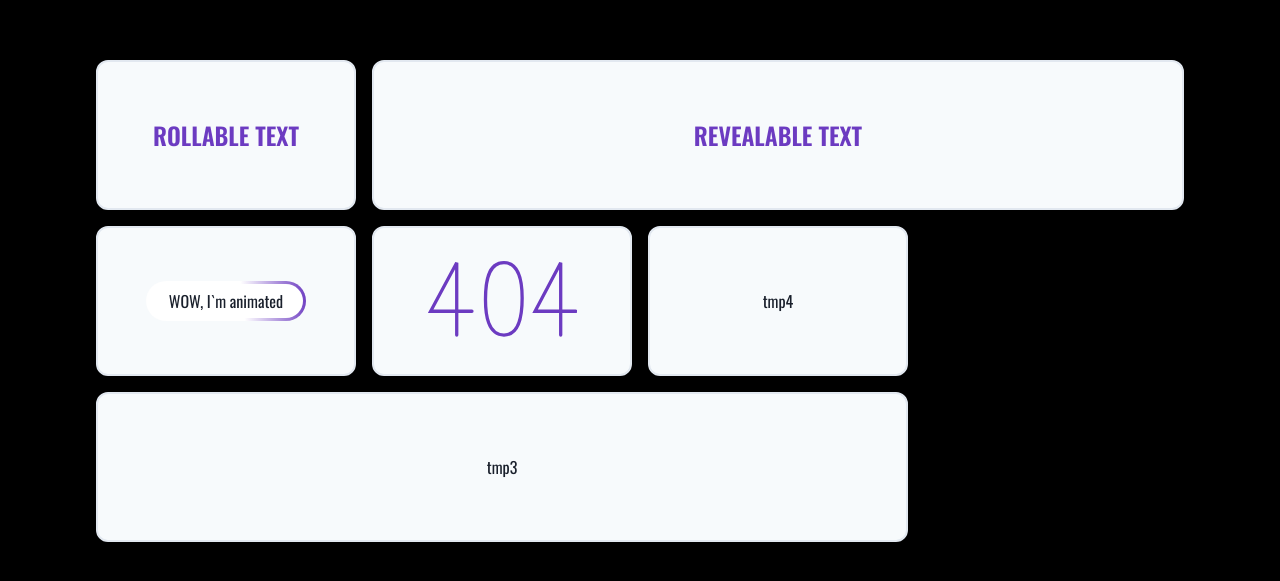
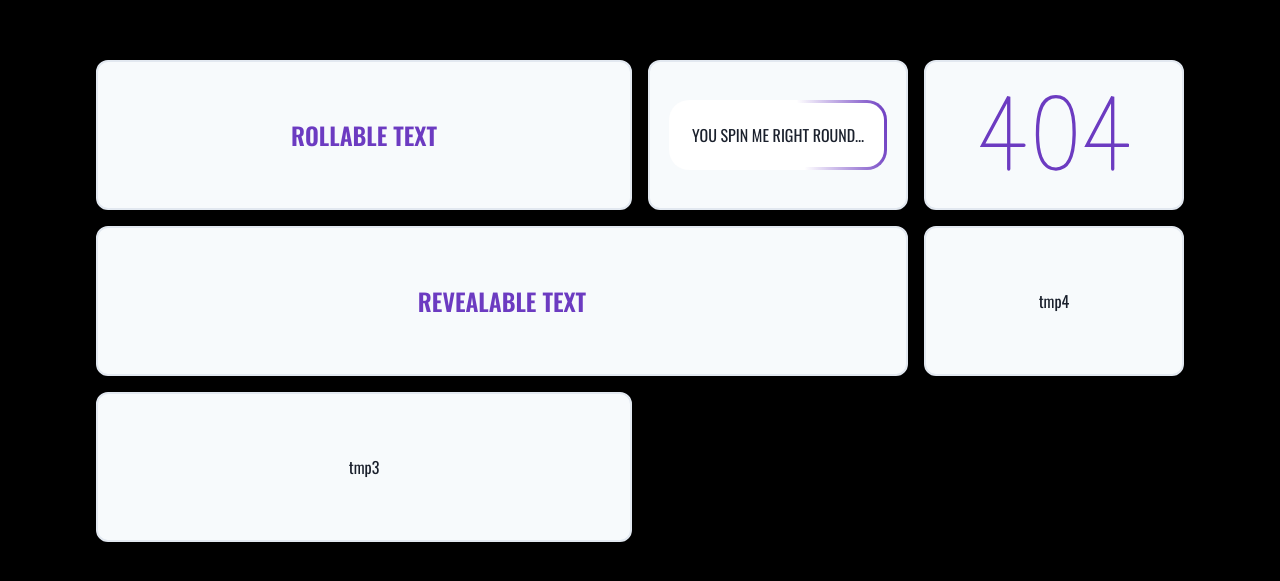
Before and after one commit to YuliaKletsova/Favorite_Animations, a Next.js app: page / in a window 1280 px wide. Shown: the part 119-700 px from the top of the page. Built offline with nearby package versions, Linux system fonts and the light colour scheme.

Commit message:
update components

```diff
--- a/next.config.mjs
+++ b/next.config.mjs
@@ -1,6 +1,4 @@
 /** @type {import('next').NextConfig} */
-const nextConfig = {
-    ssg: false,
-};
+const nextConfig = {};
 
 export default nextConfig;
--- a/src/components/BorderedButton.tsx
+++ b/src/components/BorderedButton.tsx
@@ -1,7 +1,15 @@
+'use client';
+import { CSSProperties } from 'react';
 import { motion } from 'framer-motion';
 import { COLORS } from '~/constants';
 
-export const BorderedButton = () => (
+export const BorderedButton = ({
+    text,
+    style,
+}: {
+    text: string;
+    style?: CSSProperties;
+}) => (
     <motion.div
         initial={{
             backgroundImage: `linear-gradient(to right, white, white), linear-gradient(0deg, ${COLORS.violet}, white 40%)`,
@@ -16,17 +24,17 @@ export const BorderedButton = () => (
             repeat: Infinity,
         }}
         style={{
-            border: '3px solid transparent',
-            borderRadius: '20px',
-            backgroundClip: 'padding-box, border-box',
-            backgroundOrigin: 'padding-box, border-box',
-            width: 160,
-            height: 40,
             display: 'flex',
             justifyContent: 'center',
             alignItems: 'center',
+            padding: '20px',
+            borderRadius: '20px',
+            ...(style ? style : {}),
+            border: `3px solid transparent`,
+            backgroundClip: 'padding-box, border-box',
+            backgroundOrigin: 'padding-box, border-box',
         }}
     >
-        WOW, I`m animated
+        {text}
     </motion.div>
 );
--- a/src/components/NotFound.tsx
+++ b/src/components/NotFound.tsx
@@ -1,4 +1,5 @@
-import { useState } from 'react';
+'use client';
+import { SVGProps, useState } from 'react';
 import { motion } from 'framer-motion';
 import { COLORS } from '~/constants';
 
@@ -18,24 +19,33 @@ const pathVariants = {
     },
 };
 
-export const NotFound = () => {
+export const NotFound = ({
+    width,
+    height,
+    strokeWidth,
+    strokeLinecap,
+    stroke,
+}: Pick<
+    SVGProps<SVGSVGElement>,
+    'width' | 'height' | 'strokeWidth' | 'strokeLinecap' | 'stroke'
+>) => {
     const [isHovered, setIsHovered] = useState(false);
 
     return (
         <motion.svg
             onMouseEnter={() => setIsHovered(true)}
             onMouseLeave={() => setIsHovered(false)}
-            width="150"
-            height="200"
+            width={width || '150'}
+            height={height || '200'}
             viewBox="0 0 454 250"
-            strokeWidth="10"
-            stroke={COLORS.violet}
+            strokeWidth={strokeWidth || '10'}
+            strokeLinecap={strokeLinecap || 'round'}
+            stroke={stroke || COLORS.violet}
             fill="none"
             xmlns="http://www.w3.org/2000/svg"
         >
             <motion.path
                 d="M89.9778 228V9L11 156H136.089"
-                strokeLinecap="round"
                 variants={pathVariants}
                 initial="visible"
                 animate={isHovered ? 'hidden' : ''}
@@ -48,7 +58,6 @@ export const NotFound = () => {
             />
             <motion.path
                 d="M404.659 228V9L327 156H450"
-                strokeLinecap="round"
                 variants={pathVariants}
                 initial="visible"
                 animate={isHovered ? 'hidden' : ''}
--- a/src/components/RevealableText.tsx
+++ b/src/components/RevealableText.tsx
@@ -1,22 +1,40 @@
 'use client';
-import { useState } from 'react';
+import { CSSProperties, useState } from 'react';
 import { motion } from 'framer-motion';
 import { COLORS } from '~/constants';
 
-export const RevealableText = ({ text }: { text: string[] }) => {
+export const RevealableText = ({
+    text,
+    animationDuration,
+    style,
+    type,
+}: {
+    text: string;
+    animationDuration?: number;
+    style?: CSSProperties;
+    type: 'symbol' | 'word';
+}) => {
     const [isHovered, setIsHovered] = useState(false);
+    const separator = type === 'symbol' ? '' : ' ';
+
+    let parts = text.split(separator);
+    if (type === 'word') {
+        parts = parts.map((part, i) =>
+            i !== parts.length - 1 ? part + ' ' : part
+        );
+    }
 
     return (
         <div
             onMouseEnter={() => setIsHovered(true)}
             onMouseLeave={() => setIsHovered(false)}
         >
-            {text.map((el, i) => (
+            {parts.map((el, i) => (
                 <motion.span
                     initial={{ opacity: 1 }}
                     animate={isHovered ? { opacity: 0 } : undefined}
                     transition={{
-                        duration: 0.15,
+                        duration: animationDuration || 0.15,
                         delay: i / 10,
                         type: 'spring',
                     }}
@@ -26,6 +44,7 @@ export const RevealableText = ({ text }: { text: string[] }) => {
                         lineHeight: '2rem',
                         fontWeight: 600,
                         color: COLORS.violet,
+                        ...(style ? style : {}),
                     }}
                 >
                     {el}
--- a/src/components/card/index.tsx
+++ b/src/components/card/index.tsx
@@ -1,10 +1,51 @@
 'use client';
-import React from 'react';
+import React, { useEffect, useState } from 'react';
 import { Grid, GridItem } from '@chakra-ui/react';
-import { useGetCardsContent } from './useGetCardContent';
+import { Animations } from '~/constants';
+import { RevealableText } from '../RevealableText';
+import { RollingUpDown } from '../rollable';
+import { BorderedButton } from '../BorderedButton';
+import { NotFound } from '../NotFound';
+
+type CssGridData = {
+    content: JSX.Element;
+    type?: Animations;
+    colSpan: number;
+}[];
 
 export const CssGrid = () => {
-    const animations = useGetCardsContent();
+    const [animations, setAnimations] = useState<CssGridData>([]);
+
+    useEffect(() => {
+        setAnimations([
+            {
+                content: <RollingUpDown title="ROLLABLE TEXT" />,
+                colSpan: Math.floor(Math.random() * 3) + 1,
+            },
+            {
+                content: (
+                    <RevealableText text="REVEALABLE TEXT" type="symbol" />
+                ),
+                colSpan: Math.floor(Math.random() * 3) + 1,
+            },
+            {
+                content: <BorderedButton text={'YOU SPIN ME RIGHT ROUND...'} />,
+                colSpan: Math.floor(Math.random() * 3) + 1,
+            },
+            {
+                content: <NotFound />,
+                colSpan: 1,
+            },
+            {
+                content: <div>tmp3</div>,
+                colSpan: Math.floor(Math.random() * 3) + 1,
+            },
+            {
+                content: <div>tmp4</div>,
+                colSpan: Math.floor(Math.random() * 3) + 1,
+            },
+        ]);
+    }, []);
 
     return (
         <Grid
--- a/src/components/card/useGetCardContent.tsx
+++ /dev/null
@@ -1,46 +0,0 @@
-import { useMemo } from 'react';
-import { Animations } from '~/constants';
-import { RevealableText } from '../RevealableText';
-import { AnimatedText } from '../rollable-link';
-import { BorderedButton } from '../BorderedButton';
-import { NotFound } from '../NotFound';
-
-export type CssGridData = {
-    content: JSX.Element;
-    type?: Animations;
-    colSpan: number;
-}[];
-
-export const useGetCardsContent = (): CssGridData => {
-    const cardsContent = useMemo(
-        () => [
-            {
-                content: <AnimatedText title="ROLLABLE TEXT" />,
-                colSpan: Math.floor(Math.random() * 3) + 1,
-            },
-            {
-                content: <RevealableText text={'REVEALABLE TEXT'.split('')} />,
-                colSpan: Math.floor(Math.random() * 3) + 1,
-            },
-            {
-                content: <BorderedButton />,
-                colSpan: Math.floor(Math.random() * 3) + 1,
-            },
-            {
-                content: <NotFound />,
-                colSpan: 1,
-            },
-            {
-                content: <div>tmp3</div>,
-                colSpan: Math.floor(Math.random() * 3) + 1,
-            },
-            {
-                content: <div>tmp4</div>,
-                colSpan: Math.floor(Math.random() * 3) + 1,
-            },
-        ],
-        []
-    );
-
-    return cardsContent;
-};
--- a/src/components/rollable-link/index.tsx
+++ b/src/components/rollable/RollingUpDown.tsx
@@ -1,5 +1,5 @@
 'use client';
-import React, { useState } from 'react';
+import React, { CSSProperties, useState } from 'react';
 import { motion } from 'framer-motion';
 import { COLORS } from '~/constants';
 import { AnimatedWord } from './AnimatedWord';
@@ -14,19 +14,29 @@ const titleTransition = {
     staggerChildren: 0.03,
 };
 
-export const AnimatedText = ({ title }: { title: string }) => {
+export const RollingUpDown = ({
+    title,
+    style,
+}: {
+    title: string;
+    style?: CSSProperties;
+}) => {
     const [isHovered, setHovered] = useState(false);
+    const diff = style?.fontSize
+        ? parseInt(String(style?.fontSize), 10) + 50
+        : 50;
 
     return (
         <motion.span
             onMouseEnter={() => setHovered(true)}
             onMouseLeave={() => setHovered(false)}
             style={{
-                position: 'relative',
                 fontSize: '1.5rem',
                 lineHeight: '2rem',
                 fontWeight: 600,
                 color: COLORS.violet,
+                ...(style ? style : {}),
+                position: 'relative',
                 overflow: 'hidden',
             }}
         >
@@ -38,7 +48,7 @@ export const AnimatedText = ({ title }: { title: string }) => {
                             y: 0,
                         },
                         hover: {
-                            y: -30,
+                            y: -diff,
                             transition,
                         },
                     }}
@@ -51,7 +61,7 @@ export const AnimatedText = ({ title }: { title: string }) => {
                     title={title}
                     animation={{
                         rest: {
-                            y: 30,
+                            y: diff,
                         },
                         hover: {
                             y: 0,
--- /dev/null
+++ b/src/components/rollable/index.ts
@@ -0,0 +1 @@
+export * from './RollingUpDown';
```
Also changed, not shown: src/components/rollable/AnimatedWord.tsx (renamed from src/components/rollable-link/AnimatedWord.tsx), 1 other file (tests, documents, lock files or other folders).
